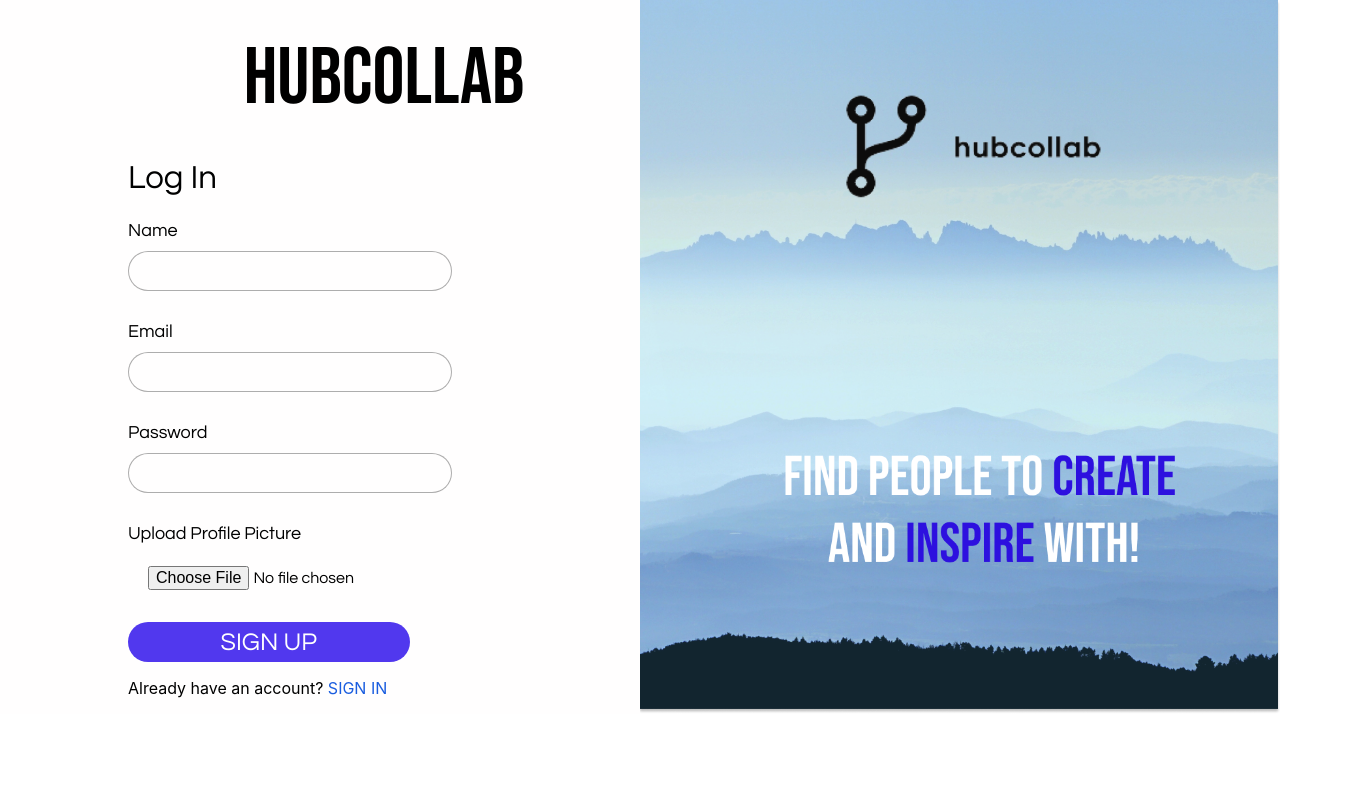
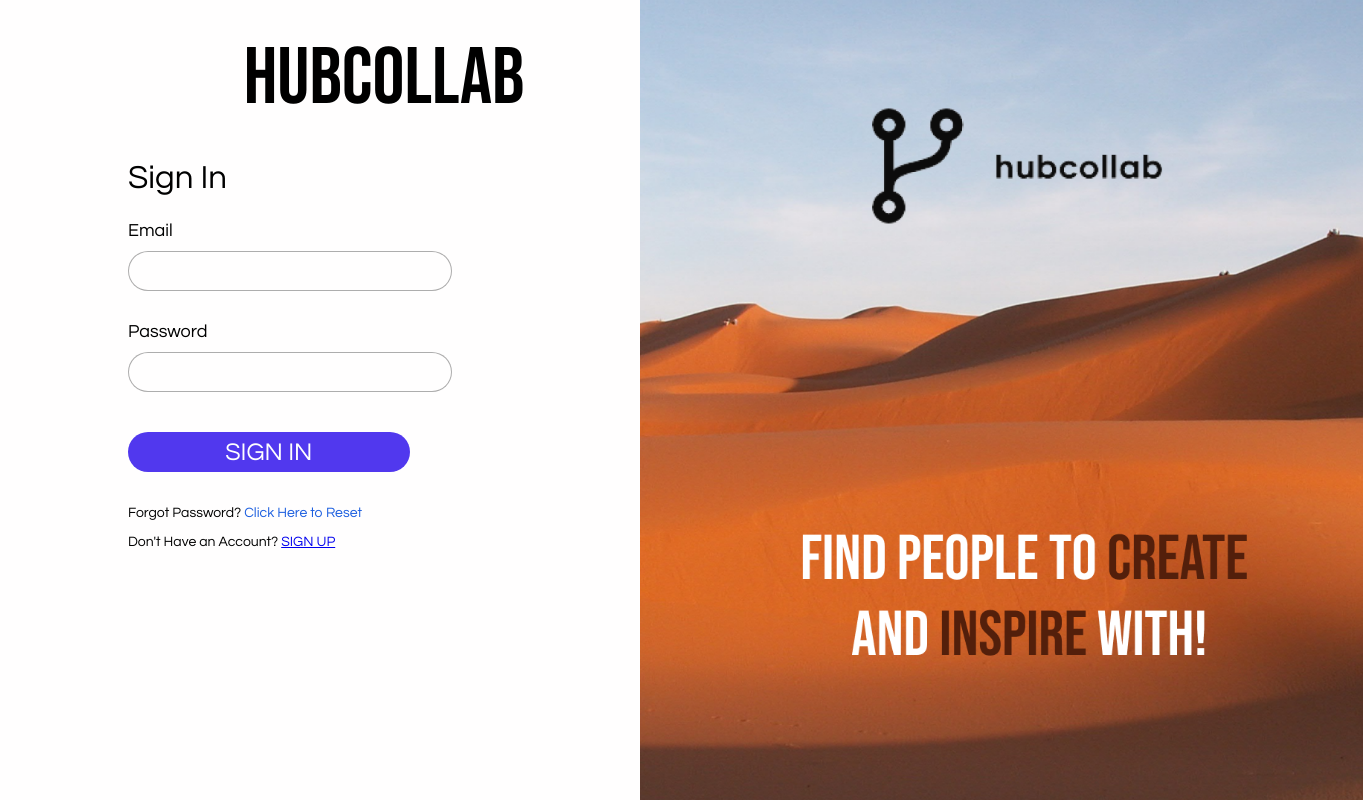
Before and after one commit to VanshKela/Hub-Collab, a React (Create React App) app in the folder hub-collab/: page /login in a window 1280 px wide. Shown: the whole page, 1363 px wide, since content can reach past the window. Built offline with nearby package versions, Linux system fonts and the light colour scheme.

Commit message:
Sign In Page Added

```diff
--- a/hub-collab/src/login.js
+++ b/hub-collab/src/login.js
@@ -1,8 +1,8 @@
 import "./signup.css";
-import image from "./assets/image.png";
+import image2 from "./assets/image2.png";
 import TextField from "./components/TextField.js";
 import FileUploadButton from "./components/Uploadimage.js";
-
+import {Link} from "react-router-dom";
 function LogIn() {
   return (
     <main>
@@ -12,25 +12,27 @@
             <h1>HubCollab</h1>
           </header>
           <article className="form">
-            <h2>Log In</h2>
-            <TextField type={"text"} property={"Name"} />
-            <br></br>
+            <h2>Sign In</h2>
+
             <TextField type={"text"} property={"Email"} />
             <br></br>
             <TextField type={"password"} property={"Password"} />
-            <br></br>
-            <FileUploadButton />
-            <br></br>
+            <br></br><br></br>
+
             <button type="button" class="signUpButton">
-              SIGN UP
+              SIGN IN
             </button>
+            <br></br><br></br>
             <p>
-              Already have an account? <span class="signInButton">SIGN IN</span>
+              Forgot Password? <span class="signInButton">Click Here to Reset</span>
+            </p>
+            <p>
+              Don't Have an Account? <span class="signInButton"><Link to ="/">SIGN UP</Link></span>
             </p>
           </article>
         </div>
         <div className="img-container">
-          <img className="img" src={image} />
+          <img className="img"  src={image2} />
         </div>
       </div>
     </main>
--- a/hub-collab/src/signup.css
+++ b/hub-collab/src/signup.css
@@ -50,15 +50,25 @@
         line-height: 43px;
         color: #000000;
     }
+    p{
+        font-family: Questrial;
+        font-style: normal;
+        font-weight: normal;
+        font-size: 14px;
+        line-height: 15px;
+        color: #000000;
+    }
 
     .img-container {
+
         height: 100%;
         display: block;
     }
 
     .img {
+
         max-height: 100vh;
+        max-width: 100vh;
         display: block;
-    width: 100%;
         height: 100%;
     }
--- a/hub-collab/src/signup.js
+++ b/hub-collab/src/signup.js
@@ -24,6 +24,7 @@
             <button type="button" class="signUpButton">
               SIGN UP
             </button>
+            <br></br>
             <p>
               Already have an account? <span class="signInButton"><Link to ="/login">SIGN IN</Link></span>
             </p>
```
Also changed, not shown: hub-collab/src/assets/image.png, hub-collab/src/assets/image2.png (added). Lines whose indentation alone changed are shown as unchanged.
